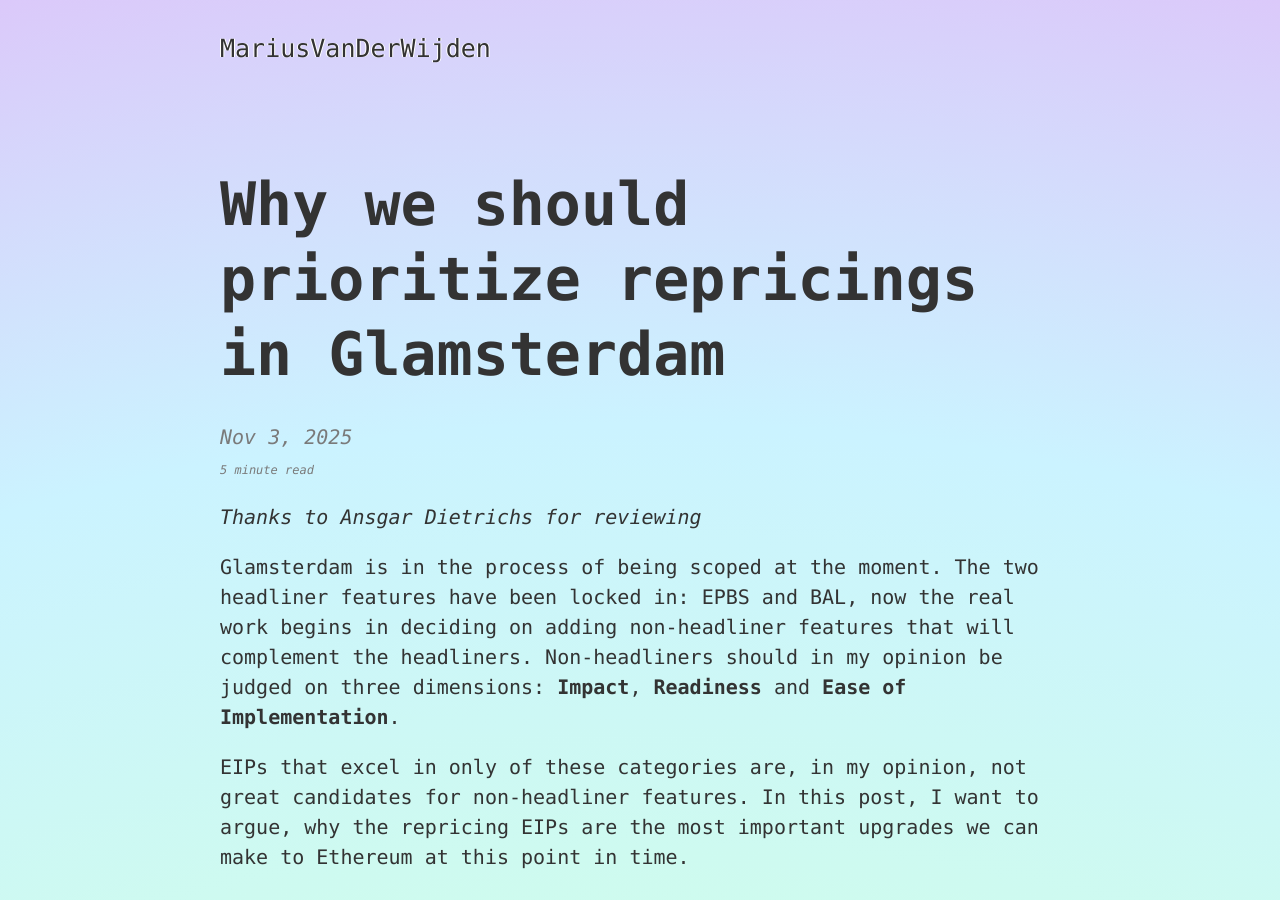
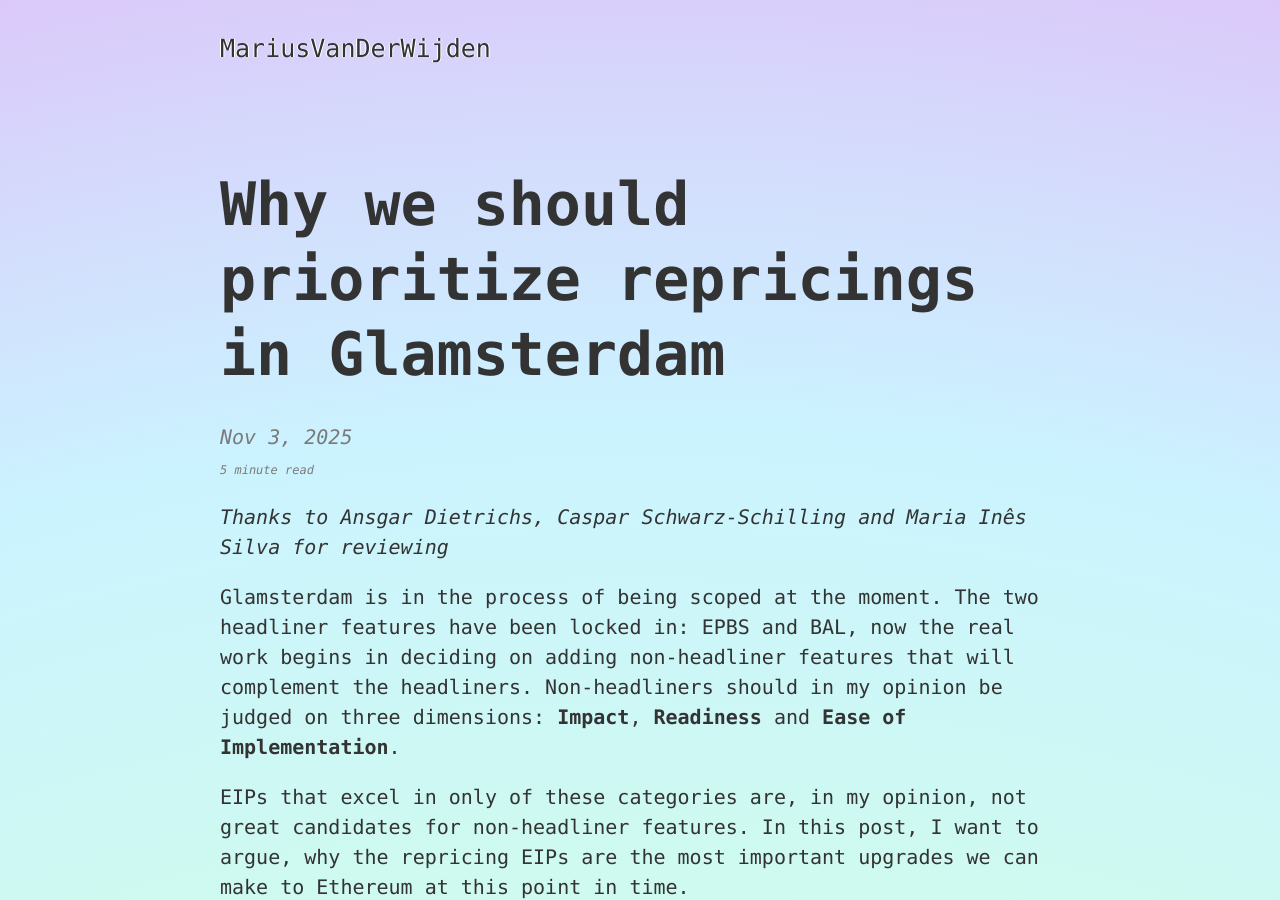
Before and after one commit to MariusVanDerWijden/MariusVanDerWijden.github.io, a Jekyll site: the page built from _posts/2025-11-03-Repricing.md, in a window 1280 px wide and 900 px high. Built offline with Jekyll 4.4.1, drawn with Linux system fonts in a browser that asks for light colours.

Commit message:
_posts: add review comments

```diff
--- a/_posts/2025-11-03-Repricing.md
+++ b/_posts/2025-11-03-Repricing.md
@@ -7,7 +7,7 @@
 tags:          ethereum glamsterdam repricing EVM
 ---
 
-_Thanks to Ansgar Dietrichs for reviewing_
+_Thanks to Ansgar Dietrichs, Caspar Schwarz-Schilling and Maria Inês Silva for reviewing_
 
 Glamsterdam is in the process of being scoped at the moment. The two headliner features have been locked in: EPBS and BAL, now the real work begins in deciding on adding non-headliner features that will complement the headliners. Non-headliners should in my opinion be judged on three dimensions: **Impact**, **Readiness** and **Ease of Implementation**.
 
```
